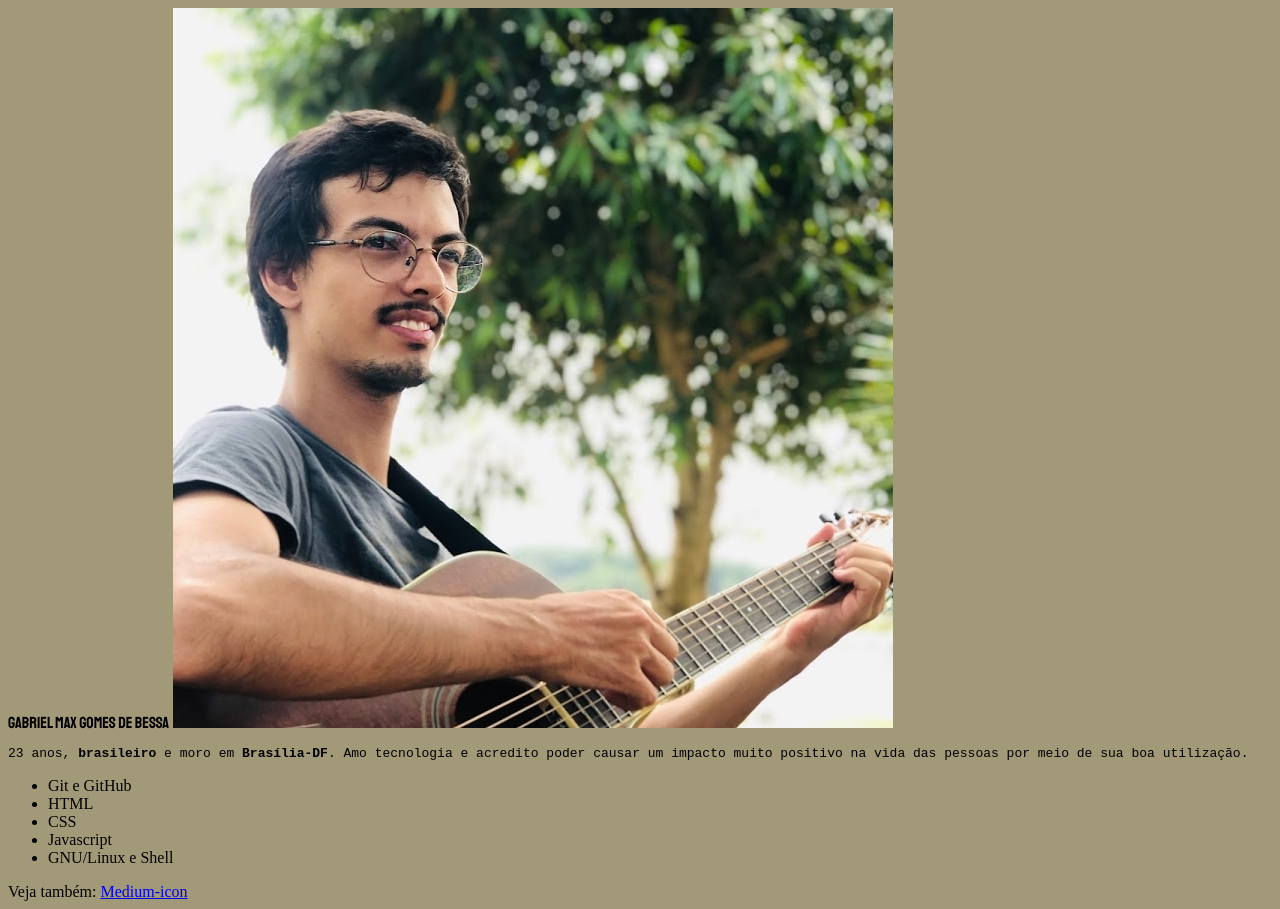
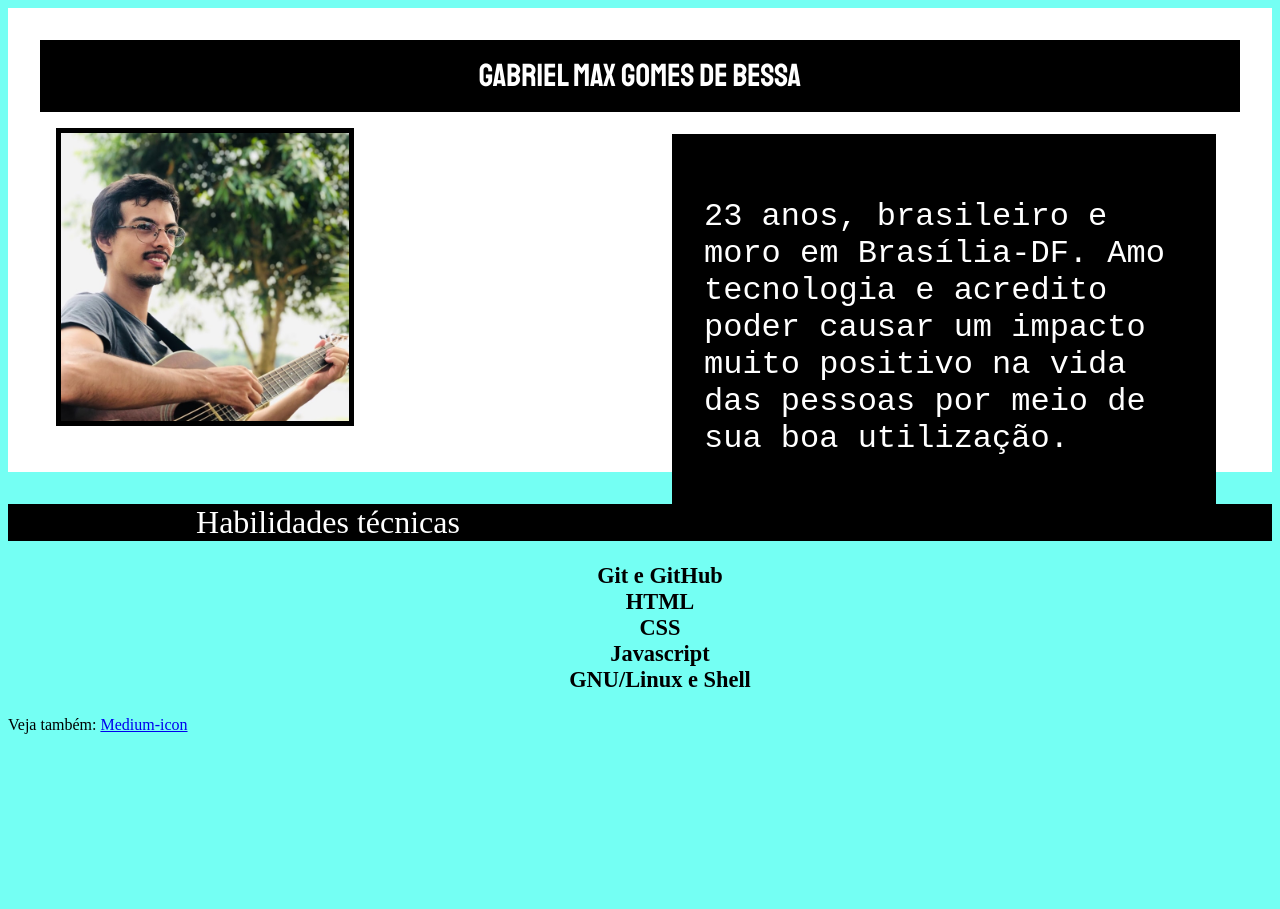
Before and after one commit to gabrielmaxgb/gabrielmaxgb.github.io, a plain HTML site: page index.html in a window 1280 px wide. After the commit the page ends 800 px from the top, so only its background shows below. Drawn offline with Linux system fonts and the light colour scheme.

Commit message:
att port

```diff
--- a/index.css
+++ b/index.css
@@ -1,15 +1,61 @@
 body {
-    background-color: #a29978;
+    background-color: #74fff3;
 }
 
-header span.my-name {
+header .my-name {
     font-family: 'Staatliches', cursive;
+    position: relative;
+    color: white;
+    background-color: black;
+    margin-left: 0;
+    margin-right: 0;
+    text-align: center;
+    padding: 1rem 0 1rem 0;
+    font-size: 2rem
 }
 
 .my-description {
     font-family: monospace;
+    font-size: 2rem;
+    max-width: 30rem;
+    float: right;
+    position: relative;
+    background-color: black;
+    color: white;
+    padding: 2rem;
+    margin: 1.4rem 1.5rem;
+
 }
 
 section p.my-description span {
     font-weight: bold;
 }
+
+header img {
+    width: 18rem;
+    border: solid 5px;
+    position: relative;
+    margin: 1rem 0 0 1rem;
+    float: left;
+
+}
+header {
+    background: white;
+    padding: 2rem;
+    height: 25rem;
+}
+
+section ul{
+    text-align: center;
+    list-style-type: none;
+    font-weight: bold;
+    font-size: 1.4rem;
+}
+
+div.skills {
+    text-align: center;
+    margin: 2rem 0 0 0;
+    font-size: 2rem;
+    background-color: black;
+    color: white;
+}
--- a/index.html
+++ b/index.html
@@ -12,14 +12,22 @@
 </head>
 <body>
     <header>
-        <span class="my-name">Gabriel Max Gomes de Bessa</span>
-        <img src="../images/IMG_20191121_145505_791.jpg" alt="">
-        <section>
-            <p class="my-description">23 anos, <span>brasileiro</span> e moro em <span>Brasília-DF</span>. Amo tecnologia e acredito poder causar um impacto muito positivo na vida das pessoas por meio de sua boa utilização.</p>
-        </section>
-    </header>
+        <div class="my-name">
+            <span>Gabriel Max Gomes de Bessa</span>
+        </div>
+        <div>
+            <img src="../images/IMG_20191121_145505_791.jpg" alt="Gabriel Max">
+        </div>
+        <div class="my-description">
+                <p>23 anos, <span>brasileiro</span> e moro em <span>Brasília-DF</span>. Amo tecnologia e acredito poder causar um impacto muito positivo na vida das pessoas por meio de sua boa utilização.</p>
+
+         </div>
+        </header>
 
     <section>
+        <div class="skills">
+            <span>Habilidades técnicas</span>
+        </div>
         <ul>
             <li class="a">Git e GitHub</li>
             <li class="b">HTML</li>
```
